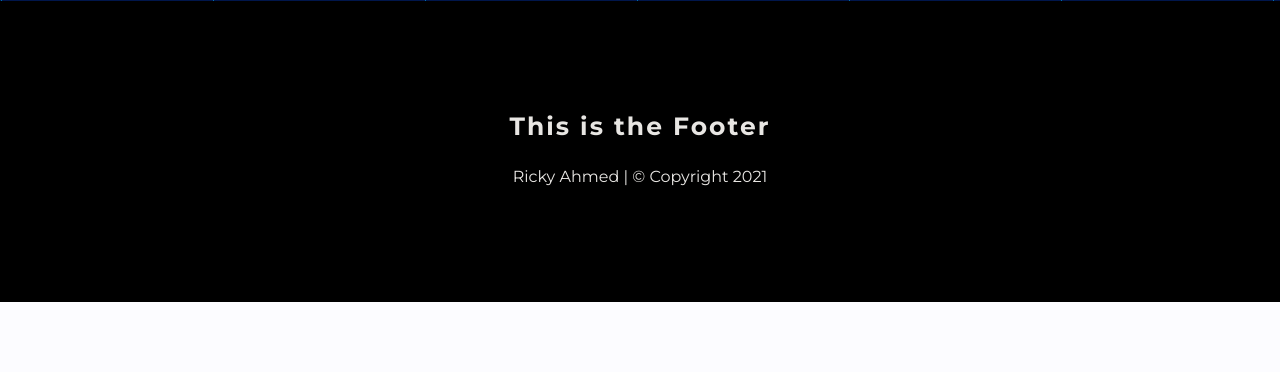
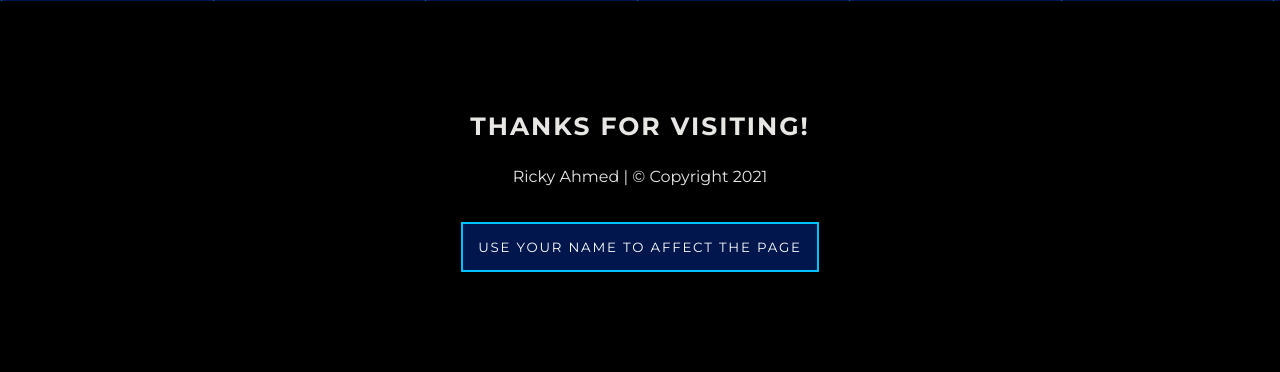
Before and after one commit to strawhat19/Portfolio, a PHP site: page / in a window 1280 px wide. Shown: the part 3462-3834 px from the top of the page. Before the commit the page ends 3764 px from the top, so only its background shows below. Run offline with PHP 8.4, Linux system fonts and the light colour scheme.

Commit message:
Created Javascript button to capture user information

```diff
--- a/assets/style.css
+++ b/assets/style.css
@@ -478,6 +478,36 @@ footer {
     background: black;
 }
 
+#demo {
+    padding: 20PX 0px 0px;
+}
+
+#demoButton {
+    color: #fff;
+    font-family: 'Montserrat';
+    letter-spacing: 1.8px;
+    background: var(--dark-blue);
+    outline: none;
+    border: 2px solid var(--main-blue);
+    padding: 15px;
+    transition: 150ms ease-in-out;
+}
+
+#demoButton:hover {
+    cursor: pointer;
+    background: #000;
+    border: 2px solid var(--main-blue);
+    transition: 150ms ease-in-out;
+}
+
+#demoButton:active {
+    background: var(--dark-blue);
+    border: 2px inset var(--main-blue);
+}
+
+#footer-text {
+    text-transform: uppercase;
+}
 
 /* Scroll to Top Button CSS */
 
--- a/index.html
+++ b/index.html
@@ -121,9 +121,10 @@
 
 
 <footer class="footer" id="footer">
-<h4 class="footer-text">This is the Footer</h4>
-<p class="copyright-info">Ricky Ahmed | © Copyright 2021</p>
-<button onclick="topFunction()" id="topButton" title="Go to top">></button>
+    <h4 class="footer-text" id="footer-text">Thanks For Visiting!</h4>
+    <p class="copyright-info">Ricky Ahmed | © Copyright 2021</p>
+    <div id="demo"><button onclick="getUsername()" id="demoButton" title="Prompt Username">USE YOUR NAME TO AFFECT THE PAGE</button></div>
+    <button onclick="topFunction()" id="topButton" title="Go to top">></button>
 </footer>
 
 </body>
--- a/logic.js
+++ b/logic.js
@@ -6,12 +6,8 @@ const sections = document.querySelectorAll('section');
 const navLi = document.querySelectorAll('nav ul li');
 var currentSection = pageYOffset;
 
-
-
 window.addEventListener('scroll', ()=> {
     let current = '';
-
-
 
     sections.forEach( section => {
 
@@ -65,3 +61,12 @@ function topFunction() {
   document.body.scrollTop = 0; // For Safari
   document.documentElement.scrollTop = 0; // For Chrome, Firefox, IE and Opera
 }
+
+function getUsername() {
+
+var person = prompt("Please enter your name", "Enter name here");
+
+  document.getElementById("demoButton").innerHTML = "CLICK TO CHANGE NAME AGAIN"
+  document.getElementById("footer-text").innerHTML = "Thanks for Visiting " + person + "!";
+
+}
```
